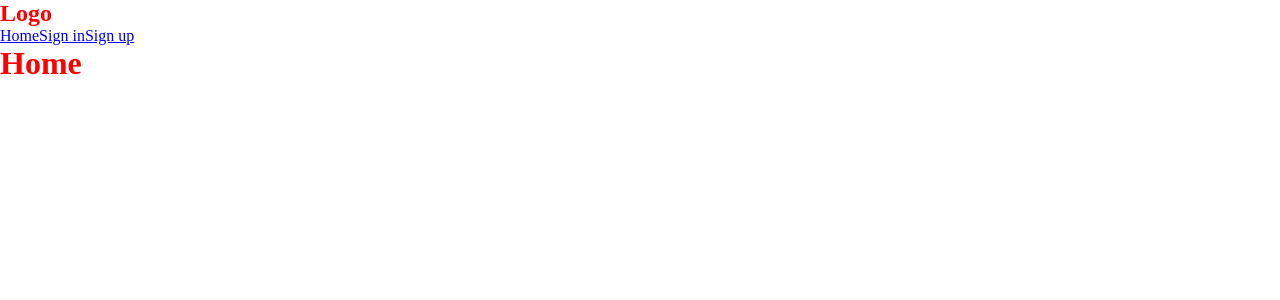
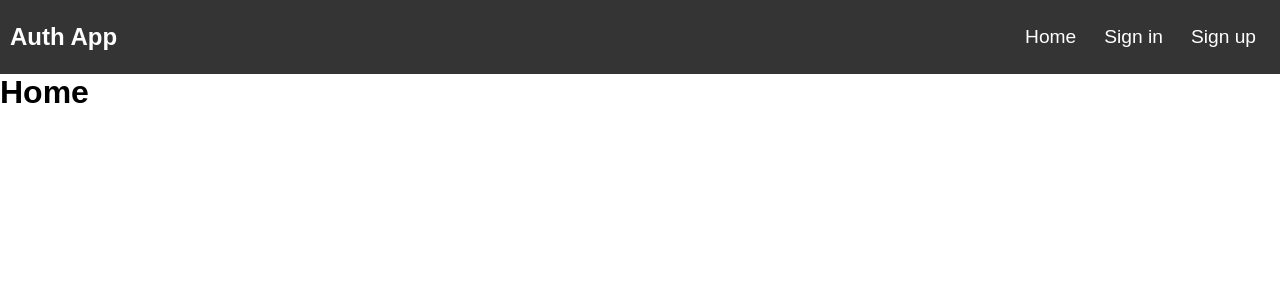
Before and after one commit to FrancisAl-j/mern-auth, a React (Vite) app in the folder front/: page / in a window 1280 px wide. Shown: the top 300 px of the page. Built offline with nearby package versions, Linux system fonts and the light colour scheme.

Commit message:
Created header and nav

```diff
--- a/front/src/App.jsx
+++ b/front/src/App.jsx
@@ -8,9 +8,9 @@ import Signin from './components/Signin'
 const App = () => {
   return (
       <BrowserRouter>
-        <div>
+        <header>
           <Nav />
-        </div>
+        </header>
         <Routes>
           <Route path='/' element={<Home />}></Route>
           <Route path='/about' element={<About />}></Route>
--- a/front/src/app.css
+++ b/front/src/app.css
@@ -2,7 +2,40 @@
     margin: 0;
     padding: 0;
     box-sizing: border-box;
+    font-family: Arial, Helvetica, sans-serif;
+    text-decoration: none;
+    /*outline: dotted red 1px;*/
 }
-h1 {
-    color: red;
+header {
+    width: 100%;
+    height: 74px;
+    background: #343434;
 }
+nav {
+    display: flex;
+    justify-content: space-between;
+    align-items: center;
+    height: 100%;
+    width: min(100% - 20px, 1300px);
+    margin-inline: auto;
+}
+nav h1 {
+    color: #fff;
+    text-decoration: none;
+}
+ul {
+    display: flex;
+    list-style-type: none;
+}
+ul li  {
+    text-decoration: none;
+    color: #fff;
+    margin: 2px;
+    padding: 10px 12px;
+    font-size: 1.2rem;
+}
+ul li:hover {
+    background: #301934;
+    border-radius: 25px;
+    border: solid #fff 1px;
+}
--- a/front/src/components/nav.jsx
+++ b/front/src/components/nav.jsx
@@ -2,17 +2,23 @@ import { Link } from "react-router-dom"
 
 const Nav = () => {
     return (
-        <div className="nav-container">
             <nav>
-                <h1>Logo</h1>
+                <Link to='/'>
+                    <h1 className="logo">Auth App</h1>
+                </Link>
 
-                <div>
-                    <Link to='/'>Home</Link>
-                    <Link to='/signin'>Sign in</Link>
-                    <Link to='/signup'>Sign up</Link>
-                </div>
+                <ul>
+                    <Link to='/'>
+                        <li>Home</li>
+                    </Link>
+                    <Link to='/signin'>
+                        <li>Sign in</li>
+                    </Link>
+                    <Link to='/signup'>
+                        <li>Sign up</li>
+                    </Link>
+                </ul>
             </nav>
-        </div>
     )
 }
 
```
